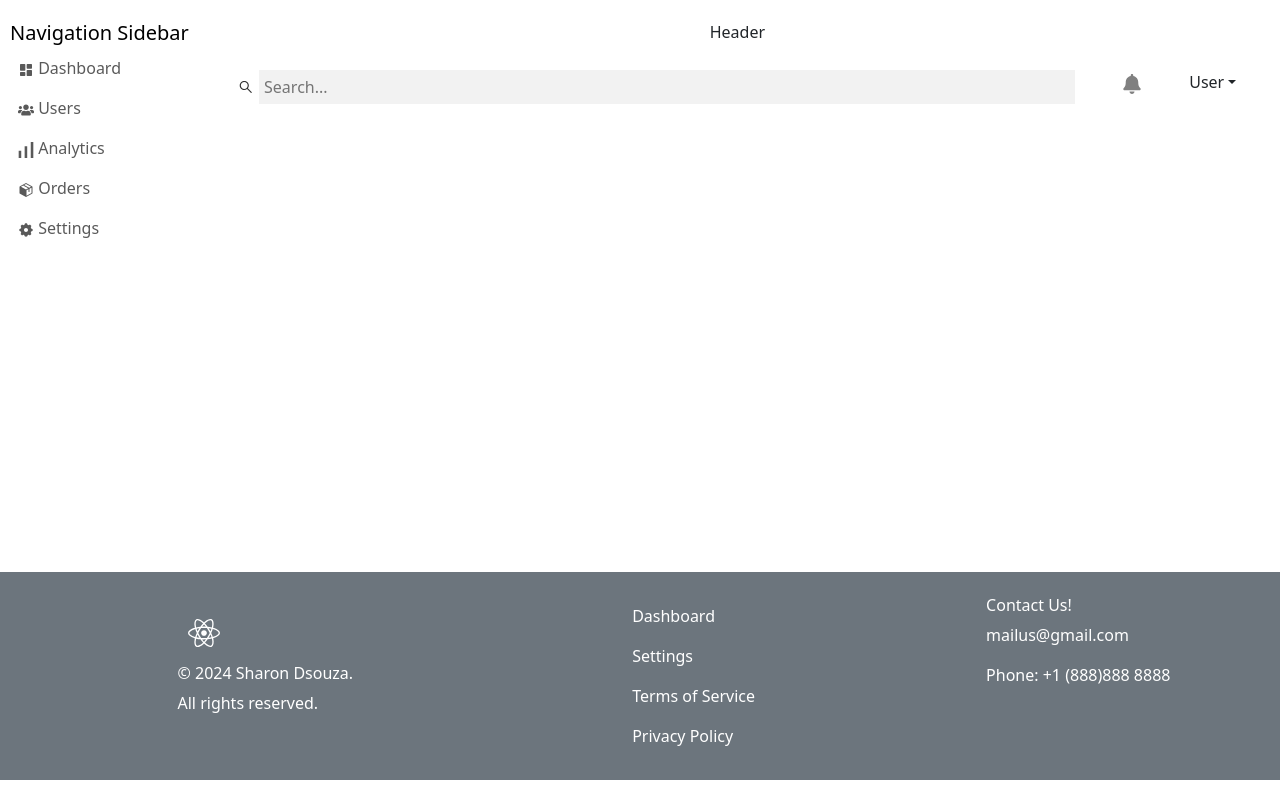
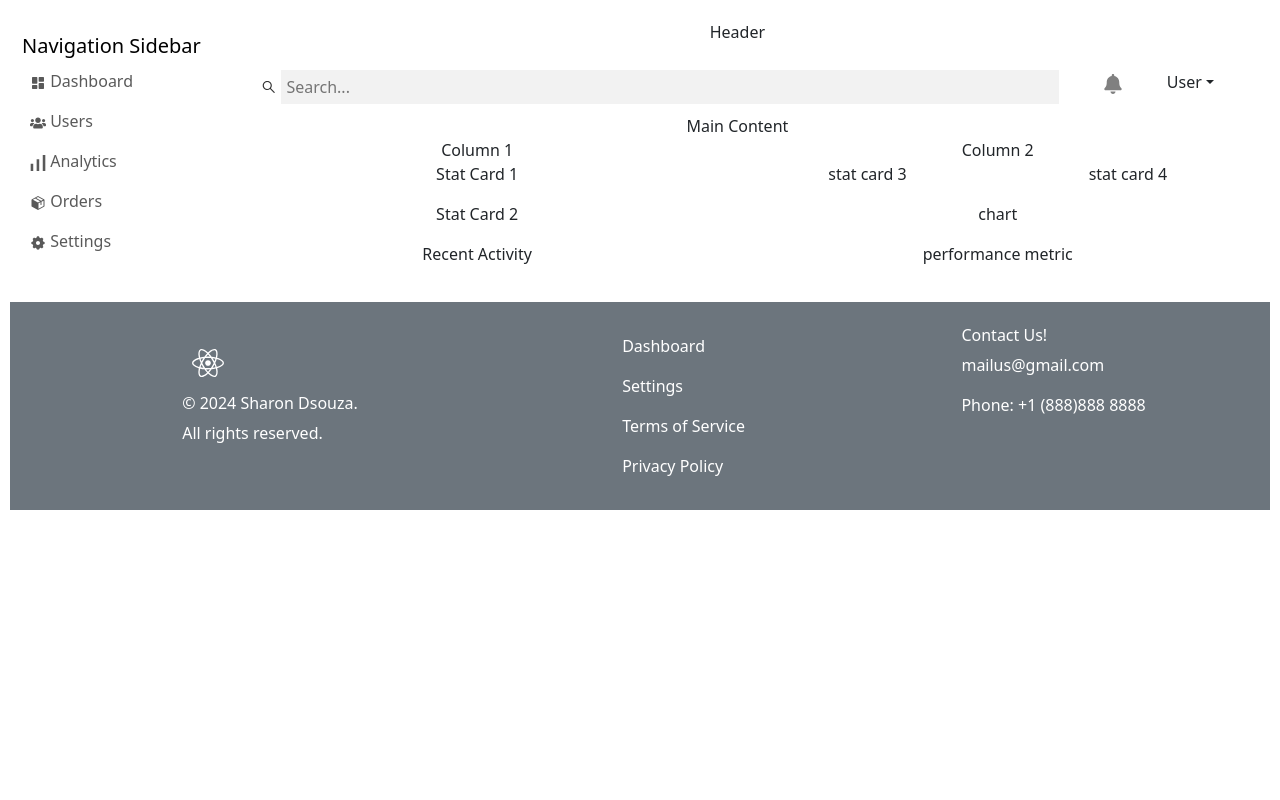
Before and after one commit to sharondsza26/cs696af24-sharondsza26, a React (Create React App) app in the folder week6-exploratory-react-bootstrap/: page / in a window 1280 px wide. Built offline with nearby package versions, Linux system fonts and the light colour scheme.

Commit message:
creating dummy grid layout

```diff
--- a/week6-exploratory-react-bootstrap/src/App.js
+++ b/week6-exploratory-react-bootstrap/src/App.js
@@ -1,5 +1,5 @@
 import './App.css';
-import { Nav, Navbar } from 'react-bootstrap';
+import { Container, Nav, Navbar, Col, Stack, Row } from 'react-bootstrap';
 import 'bootstrap/dist/css/bootstrap.min.css'
 import { BiSolidDashboard } from "react-icons/bi"; // Dashboard icon
 import { FaUsers } from "react-icons/fa"; // Users icon
@@ -14,7 +14,8 @@ import Footer from './components/Footer';
 
 function App() {
   return (
-    // Outer App
+
+    <Container className='main' fluid>
     <div className="App" >
 
       {/* Nav and Header Section */}
@@ -43,6 +44,7 @@ function App() {
         </div>
       </Navbar>
 
+        <Container className='header-title' fluid>
         {/* Header Section */}
         <div className='header'><p>Header</p>
 
@@ -70,14 +72,46 @@ function App() {
           </div>
         </div>
 
+        {/* Main Content */}
+        <div className='main-content'> Main Content
+          <div className='grid-layout'>
+            <Row>
+            <Col>
+            Column 1
+            <Stack>
+              <p>Stat Card 1</p>
+              <p>Stat Card 2</p>
+              <p>Recent Activity</p>
+            </Stack>
+            </Col>
+
+            <Col>
+            Column 2
+            <Row>
+              <Col> <p>stat card 3</p> </Col>
+              <Col> <p> stat card 4 </p> </Col>
+            </Row>
+            <Stack>
+              <p>chart </p>
+              <p>performance metric</p>
+            </Stack>
+            </Col>
+
+            </Row>
+          </div>
+        </div>
+
+       </Container>
       </div>
+
 
       {/* Footer Section */}
       <Footer />
 
 
 
-    </div> //  Outer app
+    </div>
+    </Container>
 
   );
 }
--- a/week6-exploratory-react-bootstrap/src/components/Footer.css
+++ b/week6-exploratory-react-bootstrap/src/components/Footer.css
@@ -2,7 +2,7 @@
     padding: 20px 0;
     text-align: center;
     bottom: 0;
-    position: fixed;
+    /* position: fixed; */
     width: 100%;
 
   }
--- a/week6-exploratory-react-bootstrap/src/components/Footer.js
+++ b/week6-exploratory-react-bootstrap/src/components/Footer.js
@@ -1,10 +1,11 @@
-import { Col, Row, Stack, Nav, NavLink } from 'react-bootstrap'
+import { Container, Col, Row, Stack, Nav, NavLink } from 'react-bootstrap'
 import { FaReact } from "react-icons/fa";
 import './Footer.css'
 
 function Footer() {
     return(
-        <footer className='footer'>
+        <footer>
+        <Container className='footer' fluid>
             <Row>
             <div className="footer-content bg-secondary text-white p-4">
                 <div className='mx-5'>
@@ -30,6 +31,7 @@ function Footer() {
       </div>
 
       </Row>
+        </Container>
         </footer>
     )
 }
```
